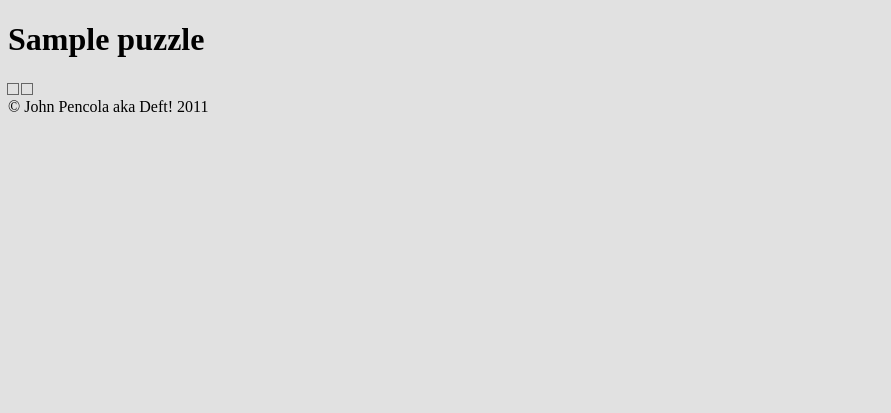
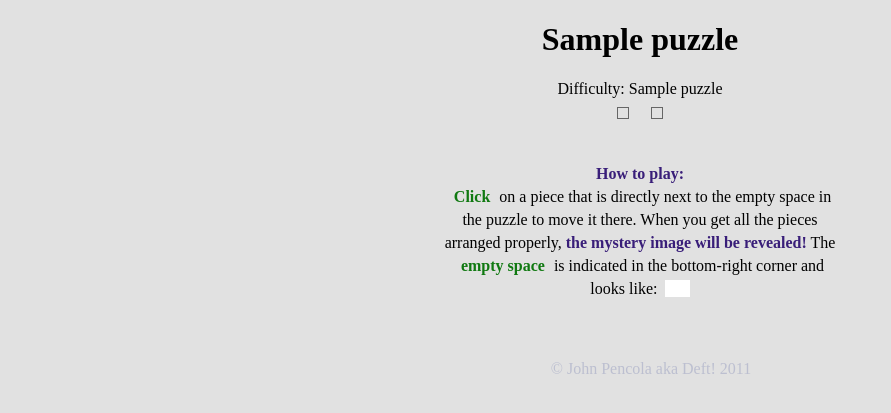
Before and after one commit to jpencola/Honey, a Django app: template bumblebee/puzzle/templates/puzzle.html in a window 1280 px wide. Shown: the top 413 px of the page, without its empty margins (0-891 px from the left). Run offline with Django 3.2, Linux system fonts and the light colour scheme; the template is opened without the code that fills it: most values are stand-ins (such as "Sample title", 1, 10 or a date in 2020).

Commit message:
Visual updates to the puzzle game template.

```diff
--- a/bumblebee/puzzle/static/css/global.css
+++ b/bumblebee/puzzle/static/css/global.css
@@ -1 +1 @@
-body{background-color: #e1e1e1;}
+body{background-color: #e1e1e1; text-align:center;}
--- a/bumblebee/puzzle/static/css/puzzle.css
+++ b/bumblebee/puzzle/static/css/puzzle.css
@@ -1 +1,33 @@
-canvas {outline: solid 1px #666;}
+canvas { margin: 10px; outline: solid 1px #666;}
+
+div.puzzle-meta {
+	margin: auto 0;
+}
+
+div#game {
+	margin: 0px auto;
+}
+
+div.instructions {
+	line-height: 23px;
+	margin-top: 30px;
+}
+div.instructions p {
+	margin: 0px auto;
+	width: 400px;
+}
+div.instructions em {
+	margin: 0 5px 0 5px;
+	font-weight: bolder;
+	font-style: normal;
+	color: #107911;
+}
+div.instructions strong {
+	color: #391E79;
+}
+span.legend-empty-space {
+	border-right: solid 25px #fff;
+	color: transparent;
+}
+
+div#footer{ margin: 60px 0 22px 22px; color:#BCBFD0; }
--- a/bumblebee/puzzle/templates/puzzle.html
+++ b/bumblebee/puzzle/templates/puzzle.html
@@ -8,11 +8,23 @@
 {% block title %}Play Puzzle: {{puzzle.name}}{% endblock title %}
 
 {% block content %}
-        <h1>{{puzzle.name}}</h1>
-
-		<canvas id="buffer-canvas" width="{{puzzle.width}}" height="{{puzzle.height}}"></canvas>
-		<canvas id="game-canvas" width="{{puzzle.width}}" height="{{puzzle.height}}"></canvas>
-
+        <div class="puzzle-meta">
+        	<h1>{{puzzle.name}}</h1>
+			<span>Difficulty: {{puzzle.difficulty_name}}</span>
+		</div>
+		<div id="game">
+			<canvas id="buffer-canvas" width="{{puzzle.width}}" height="{{puzzle.height}}"></canvas>
+			<canvas id="game-canvas" width="{{puzzle.width}}" height="{{puzzle.height}}"></canvas>
+		</div>
+		<div class="instructions">
+			<strong>How to play:</strong>
+			<p>
+			<em>Click</em> on a piece that is directly next to the empty space in the puzzle to move it there.
+			When you get all the pieces arranged properly, <strong>the mystery image will be revealed!</strong>
+			The <em>empty space</em> is indicated in the bottom-right corner and looks like:
+			<span class="legend-empty-space">|</span>
+			</p>
+		</div>
 		<script type="text/javascript">
 
 			(function(){
--- a/bumblebee/puzzle/views.py
+++ b/bumblebee/puzzle/views.py
@@ -10,6 +10,7 @@ def show_puzzle(request, guid="DEFAULT"):
                          "name": puzzle.name,
                          "width": puzzle.width,
                          "height": puzzle.height,
+                         "difficulty_name": puzzle.difficulty.name,
                          "max_rows": puzzle.difficulty.grid.rows,
                          "max_cols": puzzle.difficulty.grid.columns,
                          "source_url": first_associated_image.aviary_url,
--- a/bumblebee/website/static/css/site.css
+++ b/bumblebee/website/static/css/site.css
@@ -1 +1 @@
-body{margin:40px;}
+body{margin:10px;}
```
